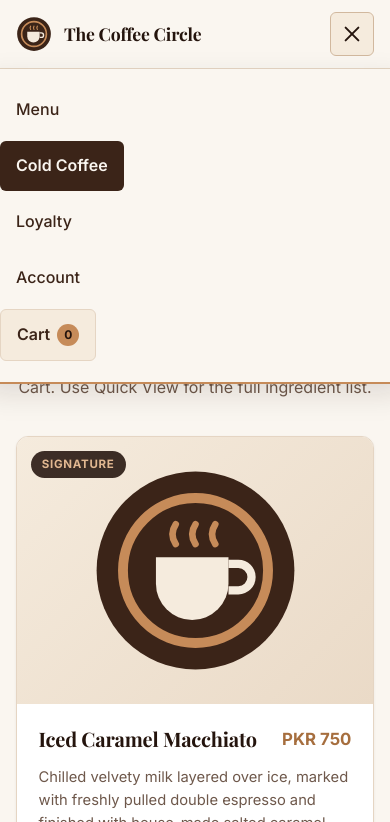
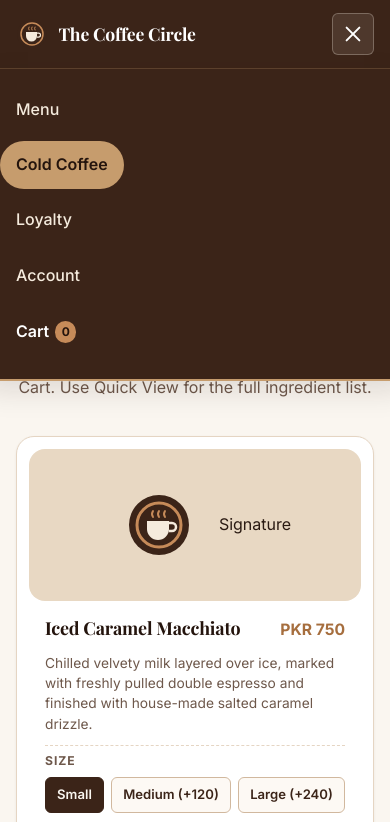
Before and after one commit to tashfeen28/IICT_Project, a plain HTML site: page pages/cold-coffee.html in a window 390 px wide. Both pictures are taken after a click on the button "Toggle navigation menu". Shown: the top 822 px of the page. Drawn offline with nearby package versions, Linux system fonts and the light colour scheme; a web font is replaced by a local one.

Commit message:
Updated header and 4-column responsive product grid styles

```diff
--- a/css/components.css
+++ b/css/components.css
@@ -158,8 +158,8 @@
 
 .product-grid {
   display: grid;
-  grid-template-columns: repeat(auto-fill, minmax(280px, 1fr));
-  gap: 1.75rem;
+  grid-template-columns: repeat(4, 1fr);
+  gap: 24px;
   align-items: stretch;
 }
 
@@ -172,7 +172,8 @@
   flex-direction: column;
   background-color: var(--color-surface);
   border: 1px solid var(--color-border);
-  border-radius: var(--radius-md);
+  border-radius: var(--radius-lg);
+  padding: 12px 12px 0;
   overflow: hidden;
   box-shadow: var(--shadow-xs);
   transition: transform var(--transition-base), box-shadow var(--transition-base), border-color var(--transition-fast);
@@ -187,38 +188,42 @@
 .product-card-media,
 .product-image-wrap {
   position: relative;
-  aspect-ratio: 4 / 3;
+  display: flex;
+  align-items: center;
+  justify-content: center;
+  padding: 16px;
+  border-radius: 16px;
+  background: #E8D8C3;
   overflow: hidden;
-  background: linear-gradient(135deg, var(--color-cream) 0%, #EADAC7 100%);
 }
 
+.product-card-media svg,
 .product-card-media img,
 .product-image-wrap img,
 .product-image {
-  width: 100%;
-  height: 100%;
-  object-fit: cover;
-  transition: transform 400ms cubic-bezier(0.22, 1, 0.36, 1);
+  display: block;
+  transition: transform 350ms cubic-bezier(0.22, 1, 0.36, 1);
 }
 
+.product-card:hover .product-card-media svg,
 .product-card:hover .product-card-media img,
 .product-card:hover .product-image-wrap img,
 .product-card:hover .product-image {
-  transform: scale(1.05);
+  transform: scale(1.04);
 }
 
-.product-badge {
+.bestseller-badge {
   position: absolute;
-  top: 0.85rem;
-  left: 0.85rem;
-  padding: 0.28rem 0.7rem;
-  border-radius: var(--radius-pill);
-  background-color: rgba(36, 20, 13, 0.88);
-  color: var(--color-gold-light);
-  font-size: 0.72rem;
-  font-weight: 700;
-  letter-spacing: 0.06em;
-  text-transform: uppercase;
+  bottom: 12px;
+  right: 12px;
+  background: #C69C6D;
+  color: #24140D;
+  font-size: 0.75rem;
+  font-weight: 600;
+  border-radius: 999px;
+  padding: 4px 12px;
+  line-height: 1.25;
+  box-shadow: var(--shadow-xs);
 }
 
 .product-card-body,
@@ -226,21 +231,21 @@
   display: flex;
   flex-direction: column;
   flex: 1 1 auto;
-  padding: 1.35rem;
-  gap: 0.85rem;
+  padding: 16px;
+  gap: 0.65rem;
 }
 
 .product-header {
   display: flex;
   align-items: flex-start;
   justify-content: space-between;
-  gap: 0.75rem;
+  gap: 0.5rem;
 }
 
 .product-title,
 .product-name {
   font-family: var(--font-serif);
-  font-size: 1.25rem;
+  font-size: 1.12rem;
   font-weight: 700;
   color: var(--color-espresso-dark);
   line-height: 1.25;
@@ -248,7 +253,7 @@
 
 .product-price {
   font-family: var(--font-sans);
-  font-size: 1.05rem;
+  font-size: 0.98rem;
   font-weight: 700;
   color: var(--color-gold-dark);
   white-space: nowrap;
@@ -256,9 +261,9 @@
 
 .product-description,
 .product-desc {
-  font-size: 0.92rem;
+  font-size: 0.86rem;
   color: var(--color-text-muted);
-  line-height: 1.55;
+  line-height: 1.48;
 }
 
 /* Product Customization Options (Sizes & Extras)
@@ -500,10 +505,13 @@
 
 .modal-product-hero {
   position: relative;
-  border-radius: var(--radius-md);
+  display: flex;
+  align-items: center;
+  justify-content: center;
+  padding: 18px;
+  border-radius: 16px;
   overflow: hidden;
-  aspect-ratio: 16 / 9;
-  background: linear-gradient(135deg, var(--color-cream) 0%, #EADAC7 100%);
+  background: #E8D8C3;
 }
 
 .modal-product-hero img {
--- a/css/responsive.css
+++ b/css/responsive.css
@@ -19,8 +19,8 @@
   }
 
   .product-grid {
-    grid-template-columns: repeat(auto-fill, minmax(250px, 1fr));
-    gap: 1.4rem;
+    grid-template-columns: repeat(2, 1fr);
+    gap: 20px;
   }
 
   .footer-grid {
@@ -29,14 +29,10 @@
   }
 }
 
-/* Mobile & Tablet Navigation Breakpoint (<= 768px)
+/* Mobile & Tablet Navigation Breakpoint (<= 900px)
    ========================================================================== */
 
-@media (max-width: 768px) {
-  :root {
-    --header-height: 68px;
-  }
-
+@media (max-width: 900px) {
   .header-inner {
     position: relative;
   }
@@ -52,9 +48,10 @@
     right: calc(var(--container-pad) * -1);
     z-index: 950;
     display: none;
+    margin-left: 0;
     padding: 1rem var(--container-pad) 1.35rem;
-    background-color: var(--color-cream-light);
-    border-bottom: 2px solid var(--color-gold);
+    background-color: #3B2418;
+    border-bottom: 2px solid #C69C6D;
     box-shadow: var(--shadow-md);
   }
 
@@ -75,6 +72,21 @@
     font-size: 1rem;
   }
 
+  .nav-link.active,
+  .nav-link-cart.active {
+    border-radius: 999px;
+    padding: 0.7rem 1rem;
+  }
+}
+
+/* Mobile Layout (<= 640px)
+   ========================================================================== */
+
+@media (max-width: 640px) {
+  :root {
+    --container-pad: 1rem;
+  }
+
   .page-hero {
     padding-block: 3rem 2.75rem;
   }
@@ -84,8 +96,8 @@
   }
 
   .product-grid {
-    grid-template-columns: repeat(auto-fill, minmax(230px, 1fr));
-    gap: 1.25rem;
+    grid-template-columns: 1fr;
+    gap: 18px;
   }
 
   .button-row {
@@ -118,21 +130,13 @@
    ========================================================================== */
 
 @media (max-width: 480px) {
-  :root {
-    --container-pad: 1rem;
-  }
-
   .brand-name {
     font-size: 1.1rem;
   }
 
   .brand-logo img {
-    width: 36px;
-    height: 36px;
-  }
-
-  .product-grid {
-    grid-template-columns: 1fr;
+    width: 32px;
+    height: 32px;
   }
 
   .product-actions {
--- a/css/style.css
+++ b/css/style.css
@@ -33,9 +33,9 @@
   --font-serif: 'Playfair Display', Georgia, 'Times New Roman', serif;
 
   /* Spacing & Sizing */
-  --container-max: 1200px;
+  --container-max: 1280px;
   --container-pad: 1.5rem;
-  --header-height: 76px;
+  --header-height: 68px;
 
   /* Radii */
   --radius-sm: 6px;
@@ -274,36 +274,38 @@ h3 {
 #site-header {
   position: sticky;
   top: 0;
-  z-index: 900;
+  z-index: 1000;
+  width: 100%;
+  background: #3B2418;
 }
 
 .site-header {
-  background-color: rgba(250, 246, 240, 0.95);
-  backdrop-filter: blur(10px);
-  -webkit-backdrop-filter: blur(10px);
-  border-bottom: 1px solid var(--color-border);
-  box-shadow: var(--shadow-xs);
+  width: 100%;
+  background: #3B2418;
+  min-height: 68px;
+  border-bottom: 1px solid rgba(198, 156, 109, 0.25);
+  box-shadow: var(--shadow-sm);
 }
 
 .header-inner {
   display: flex;
   align-items: center;
   justify-content: space-between;
-  gap: 1.5rem;
-  min-height: var(--header-height);
+  gap: 1.25rem;
+  min-height: 68px;
 }
 
 .brand-logo {
   display: inline-flex;
   align-items: center;
-  gap: 0.75rem;
+  gap: 0.65rem;
   flex-shrink: 0;
   text-decoration: none;
 }
 
 .brand-logo img {
-  width: 42px;
-  height: 42px;
+  width: 36px;
+  height: 36px;
   border-radius: 50%;
   transition: transform var(--transition-base);
 }
@@ -316,19 +318,20 @@ h3 {
   font-family: var(--font-serif);
   font-size: 1.25rem;
   font-weight: 700;
-  color: var(--color-espresso-dark);
+  color: #FFFFFF;
   letter-spacing: -0.01em;
 }
 
 .site-nav {
   display: flex;
   align-items: center;
+  margin-left: auto;
 }
 
 .nav-list {
   display: flex;
   align-items: center;
-  gap: 0.35rem;
+  gap: 0.4rem;
 }
 
 .nav-link {
@@ -336,40 +339,65 @@ h3 {
   display: inline-flex;
   align-items: center;
   gap: 0.45rem;
-  padding: 0.55rem 0.95rem;
-  border-radius: var(--radius-pill);
-  font-size: 0.94rem;
+  padding: 6px 12px;
+  border-radius: 999px;
+  font-size: 0.9rem;
   font-weight: 500;
-  color: var(--color-espresso);
+  color: #F5EBDD;
+  white-space: nowrap;
   transition: color var(--transition-fast), background-color var(--transition-fast);
 }
 
 .nav-link:hover {
-  background-color: var(--color-cream);
-  color: var(--color-espresso-dark);
+  background-color: rgba(245, 235, 221, 0.12);
+  color: #FFFFFF;
 }
 
 .nav-link.active {
-  background-color: var(--color-espresso);
-  color: var(--color-cream-light);
+  background: #C69C6D;
+  color: #24140D;
+  border-radius: 999px;
+  padding: 6px 16px;
   font-weight: 600;
 }
 
+.nav-link.active:hover {
+  background: #D1AA7D;
+  color: #24140D;
+}
+
+.nav-active-dot {
+  width: 6px;
+  height: 6px;
+  border-radius: 50%;
+  background-color: #24140D;
+  flex-shrink: 0;
+}
+
 .nav-link-cart {
-  background-color: var(--color-cream);
-  border: 1px solid var(--color-border);
+  display: inline-flex;
+  align-items: center;
+  gap: 0.35rem;
+  padding: 6px 10px;
+  color: #FFFFFF;
   font-weight: 600;
 }
 
 .nav-link-cart:hover {
-  border-color: var(--color-gold);
-  background-color: #EFE1CF;
+  background-color: rgba(245, 235, 221, 0.14);
+  color: #FFFFFF;
 }
 
 .nav-link-cart.active {
-  background-color: var(--color-espresso);
-  border-color: var(--color-espresso);
-  color: var(--color-cream-light);
+  background: #C69C6D;
+  color: #24140D;
+  padding: 6px 14px;
+}
+
+.nav-cart-icon {
+  width: 20px;
+  height: 20px;
+  flex-shrink: 0;
 }
 
 /* Mobile Hamburger Toggle */
@@ -379,24 +407,24 @@ h3 {
   justify-content: center;
   align-items: center;
   gap: 5px;
-  width: 44px;
-  height: 44px;
+  width: 42px;
+  height: 42px;
   padding: 0;
-  background-color: var(--color-cream);
-  border: 1px solid var(--color-border-strong);
+  background-color: rgba(245, 235, 221, 0.1);
+  border: 1px solid rgba(245, 235, 221, 0.28);
   border-radius: var(--radius-sm);
   transition: background-color var(--transition-fast), border-color var(--transition-fast);
 }
 
 .nav-toggle:hover {
-  background-color: var(--color-border);
+  background-color: rgba(245, 235, 221, 0.2);
 }
 
 .nav-toggle-bar {
   display: block;
   width: 20px;
   height: 2px;
-  background-color: var(--color-espresso-dark);
+  background-color: #FFFFFF;
   border-radius: 2px;
   transition: transform var(--transition-base), opacity var(--transition-fast);
 }
```
